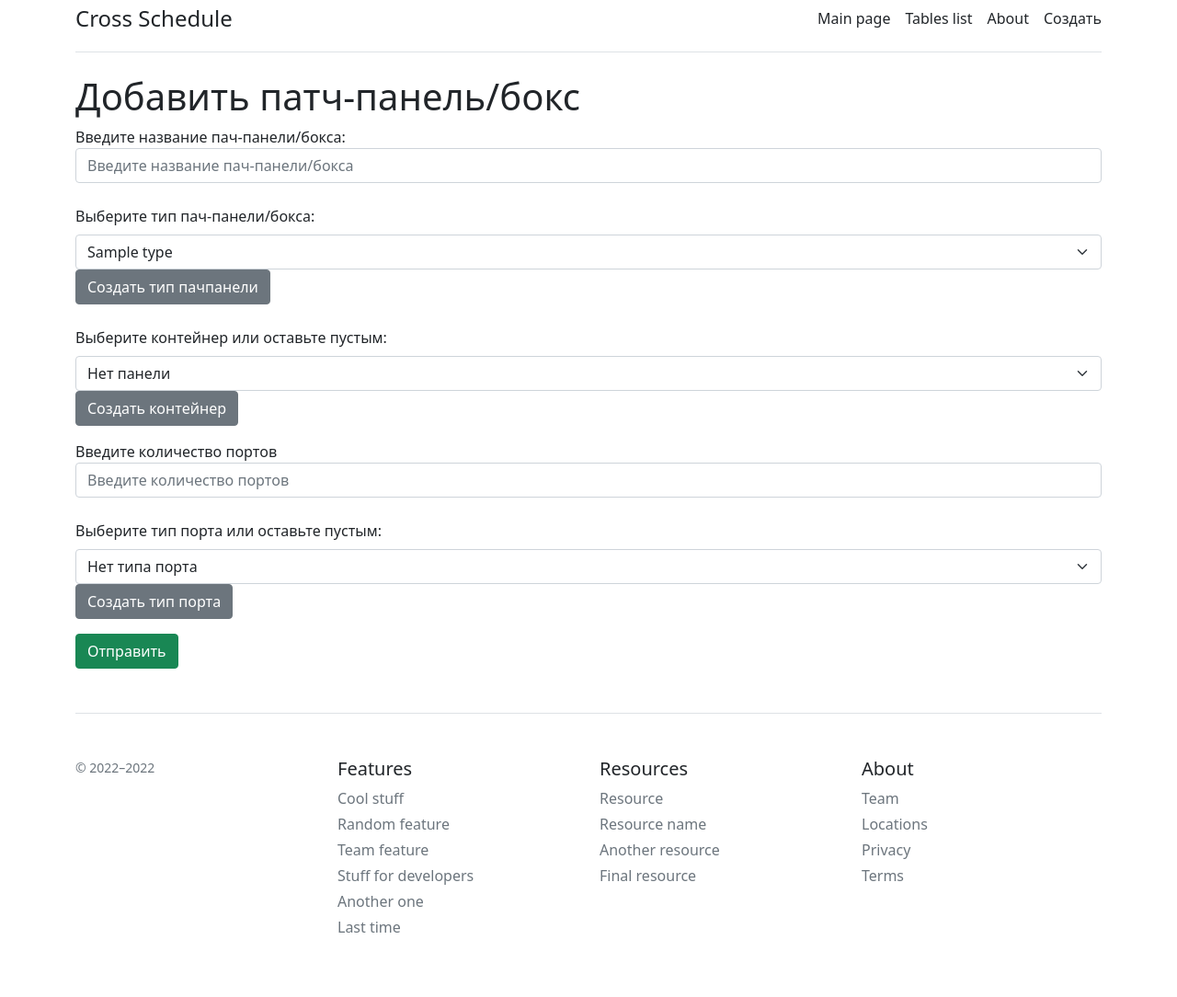
After one commit to Zakharlik/CableSchedule, a Flask app: page /add/pp in a window 1280 px wide. The commit adds this page. Shown: the whole page at 92% size. Run offline with Flask 2, Linux system fonts and the light colour scheme; tables that the repository leaves empty hold one stand-in row (values such as "Sample post").

Commit message:
Add patchpanel. Autoadd sides and ports

```diff
--- a/app.py
+++ b/app.py
@@ -199,6 +199,49 @@ def add_port():
     return render_template('add/port.html', port_types_list=port_types_list, patch_panels_list=patch_panels_list)
 
 
+@app.route('/add/pp', methods=['POST', 'GET'])
+def add_pp():
+    """
+    User page for creating patch panels
+    """
+    param_dict = {'pp_types_list': pp_types.query.order_by(pp_types.title).all(),
+                  'containers_list': containers.query.order_by(containers.title).all(),
+                  'port_types_list': port_types.query.order_by(port_types.title).all(),
+                  'message':''
+                  }
+    if request.method == 'POST':
+        title = request.form['title']
+        pp_type_id = request.form['pp_type']
+        container_id = request.form['container']
+        num_of_ports = request.form['num_of_ports']
+        port_type_id = request.form['port_type']
+        if not title:
+            param_dict['message'] = 'Название не может быть пустым.'
+            return render_template('add/pp.html', **param_dict)
+        is_present = False
+        for el in patch_panels.query.all():
+            if title == str(el.title):
+                if patch_panels.query.filter_by(container_id=container_id, title=title):
+                    param_dict['message'] = f'Такaя пач панель уже есть в контейнере ' \
+                                            f'{containers.query.filter_by(container_id=container_id).first().title}!'
+                    return render_template('add/pp.html', **param_dict)
+        new_row = patch_panels(title=title, container_id=container_id, num_of_ports=num_of_ports, pp_type_id=pp_type_id)
+        try:
+            db.session.add(new_row)
+            db.session.commit()
+        except Exception as e:
+            return "Ошибка записи в БД: " + str(e)
+
+        # Создаем стороны пачпанели. Линейную и Аббонентскую.
+        # Линейная
+        patch_panel_id = patch_panels.query.filter_by(title=title, container_id=container_id,
+                                                      num_of_ports=num_of_ports, pp_type_id=pp_type_id).first().id
+        add_pp_side(patch_panel_id=patch_panel_id, num_of_ports=patch_panel_id, is_line_side=True, port_type_id=port_type_id)
+        add_pp_side(patch_panel_id=patch_panel_id, num_of_ports=patch_panel_id, is_line_side=False, port_type_id=port_type_id)
+
+    return render_template('add/pp.html',  **param_dict)
+
+
 @app.route('/delete/<string:table_name>/<int:row_id>')
 def row_delete(table_name, row_id):
     row = globals()[table_name].query.get_or_404(row_id)
@@ -209,6 +252,28 @@ def row_delete(table_name, row_id):
         return redirect(url_for('add_any_row', table_name=table_name))
     except Exception as e:
         return "Ошибка удаления из БД: " + str(e)
+
+
+def add_pp_side(patch_panel_id, num_of_ports, is_line_side, port_type_id):
+    new_row = pp_sides(patch_panel_id=patch_panel_id, is_line_side=is_line_side)
+    try:
+        db.session.add(new_row)
+        db.session.commit()
+    except Exception as e:
+        return "Ошибка записи в БД: " + str(e)
+
+    pp_side_id = pp_sides.query.filter_by(patch_panel_id=patch_panel_id, is_line_side=is_line_side).first().id
+    add_ports(pp_side_id, port_type_id=port_type_id, num_of_ports=num_of_ports)
+
+def add_ports(pp_side_id, port_type_id, num_of_ports):
+    for p in range(num_of_ports):
+        new_row = ports(title=str(p), port_type_id=port_type_id, pp_side_id=pp_side_id)
+        db.session.add(new_row)
+    try:
+        db.session.commit()
+    except Exception as e:
+        return "Ошибка записи в БД: " + str(e)
+
 
 
 def make_table_list():
--- a/templates/add/port.html
+++ b/templates/add/port.html
@@ -5,7 +5,10 @@
 {% endblock %}
 
 {% block body %}
-<h1>Добавить порт {{ table_name }}</h1>
+<h1>Добавить порт
+    {% if patch_panel %}
+        в {{ patch_panel }}
+    {% endif %}</h1>
     {% if message %}
     <div class="alert-warning">
         <h4>
--- /dev/null
+++ b/templates/add/pp.html
@@ -0,0 +1,83 @@
+{% extends 'base.html' %}
+
+{% block title %}
+Добавить патч-панель/бокс
+{% endblock %}
+
+{% block body %}
+<h1>Добавить патч-панель/бокс</h1>
+    {% if message %}
+    <div class="alert-warning">
+        <h4>
+            {{ message }}
+        </h4>
+    </div>
+    {% endif %}
+
+    <form method="post">
+        <div class="pb-3">
+            <label for="title">Введите название пач-панели/бокса:</label>
+            <input type="text" name="title" id="title" placeholder="Введите название пач-панели/бокса" class="form-control">
+        </div>
+
+        <div class="pb-3">
+
+               <label class="me-3 py-2 text-dark text-decoration-none" for="pp_type">Выберите тип пач-панели/бокса:</label>
+            <div class="flex-column flex-md-row align-items-center">
+            <select class="form-select" aria-label="Default select example" id="pp_type" name="pp_type">
+                    {% for pp in pp_types_list %}
+                        <option value="{{ pp.id }}">{{ pp.title }}</option>
+                    {% endfor %}
+            </select>
+                <nav class="d-inline-flex mt-2 mt-md-0 ms-md-auto">
+                    <a class="btn btn-secondary" href="add/pp_type">Создать тип пачпанели</a>
+                </nav>
+            </div>
+
+        </div>
+
+        <div class="pb-3">
+            <div class="flex-column flex-md-row align-items-center">
+                <label class="me-3 py-2 text-dark text-decoration-none" for="container">
+                   Выберите контейнер или оставьте пустым:
+                </label>
+            </div>
+            <div class="flex-column flex-md-row align-items-center">
+                <select class="form-select" aria-label="Default select example" id="container" name="container">
+                <option selected>Нет панели</option>
+                    {% for container in containers_list %}
+                    <option value="{{ container.id }}">{{ container.title }}</option>
+                    {% endfor %}
+                </select>
+                    <a class="btn btn-secondary" href="add/container">Создать контейнер</a>
+            </div>
+        </div>
+
+        <div class="pb-3">
+
+        <label for="num_of_ports">Введите количество портов</label>
+        <input type="text" name="num_of_ports" id="num_of_ports" placeholder="Введите количество портов" class="form-control">
+        </div>
+
+       <div class="pb-3">
+            <div class="flex-column flex-md-row align-items-center">
+                <label class="me-3 py-2 text-dark text-decoration-none" for="port_type">
+                   Выберите тип порта или оставьте пустым:
+                </label>
+            </div>
+            <div class="flex-column flex-md-row align-items-center">
+                <select class="form-select" aria-label="Default select example" id="port_type" name="port_type">
+                <option selected>Нет типа порта</option>
+                    {% for port_type in port_types_list %}
+                    <option value="{{ port_type.id }}">{{ port_type.title }}</option>
+                    {% endfor %}
+                </select>
+                    <a class="btn btn-secondary" href="add/port_type">Создать тип порта</a>
+            </div>
+        </div>
+
+
+        <input type="submit" value="Отправить" class="btn btn-success"><br>
+    </form>
+
+{% endblock %}
--- a/templates/create.html
+++ b/templates/create.html
@@ -6,5 +6,6 @@
 
 {% block body %}
 <h1>Создать элемент</h1>
+<p><a href="{{ url_for('add_pp') }}">Патч-панель</a></p>
 <p><a href="{{ url_for('add_port') }}">Порт</a></p>
 {% endblock %}
```
